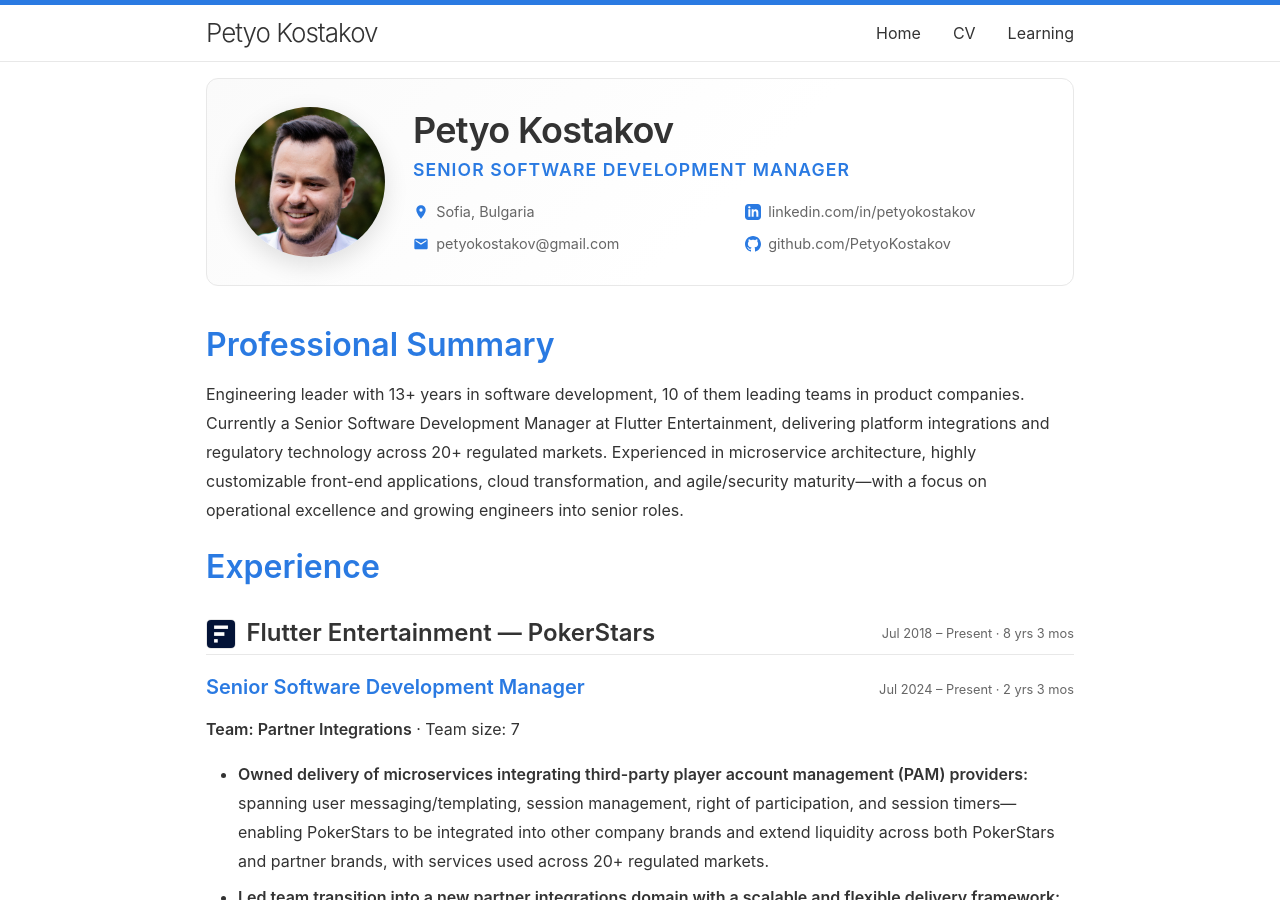
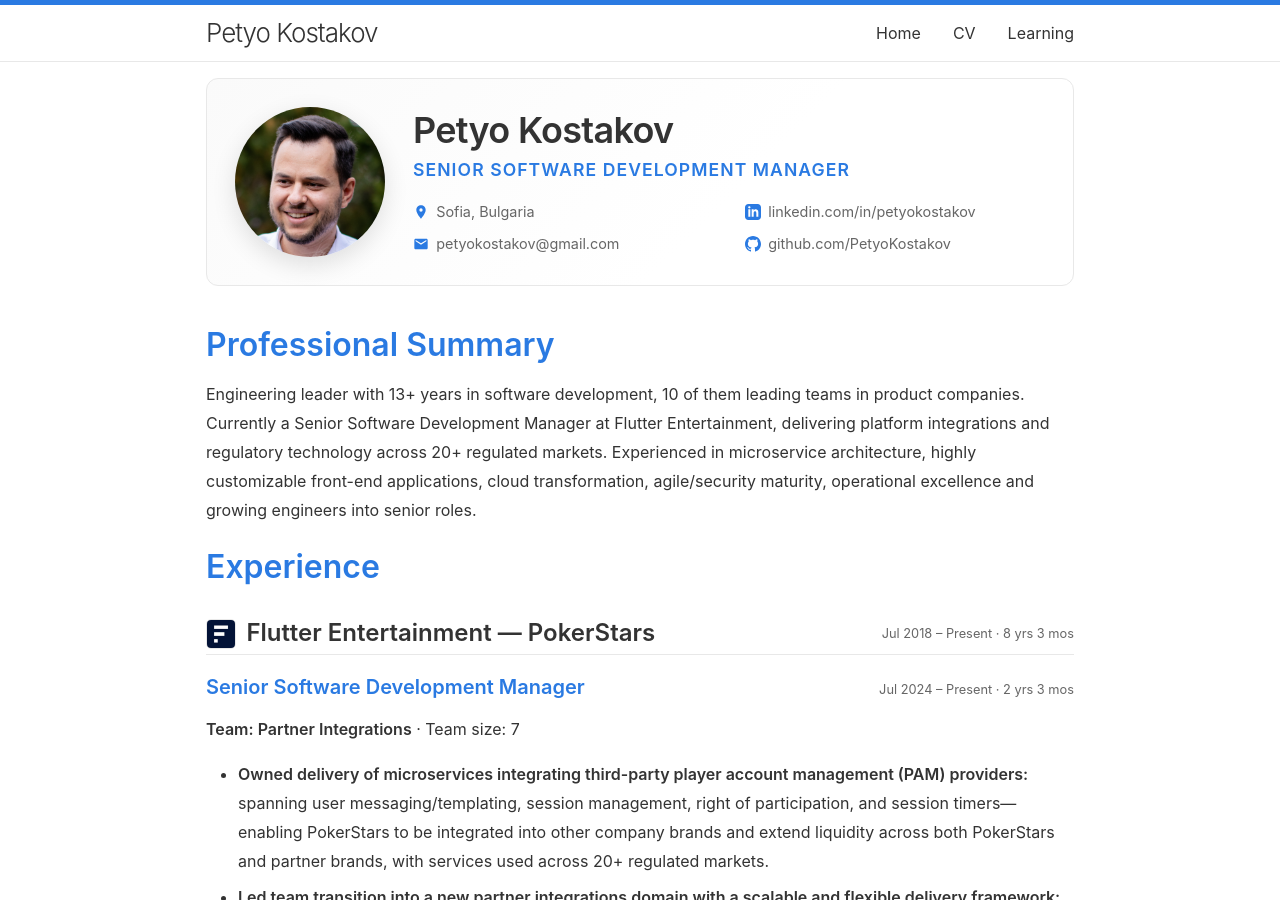
Before and after one commit to PetyoKostakov/PetyoKostakov.github.io, a Jekyll site: the page built from cv.md, in a window 1280 px wide and 900 px high. Built offline with Jekyll 4.4.1, drawn with Linux system fonts in a browser that asks for light colours.

Commit message:
CV Summary fix

```diff
--- a/cv.md
+++ b/cv.md
@@ -47,7 +47,7 @@ permalink: /cv/
 
 ## Professional Summary
 
-Engineering leader with 13+ years in software development, 10 of them leading teams in product companies. Currently a Senior Software Development Manager at Flutter Entertainment, delivering platform integrations and regulatory technology across 20+ regulated markets. Experienced in microservice architecture, highly customizable front-end applications, cloud transformation, and agile/security maturity—with a focus on operational excellence and growing engineers into senior roles.
+Engineering leader with 13+ years in software development, 10 of them leading teams in product companies. Currently a Senior Software Development Manager at Flutter Entertainment, delivering platform integrations and regulatory technology across 20+ regulated markets. Experienced in microservice architecture, highly customizable front-end applications, cloud transformation, agile/security maturity, operational excellence and growing engineers into senior roles.
 
 ## Experience
 
```
